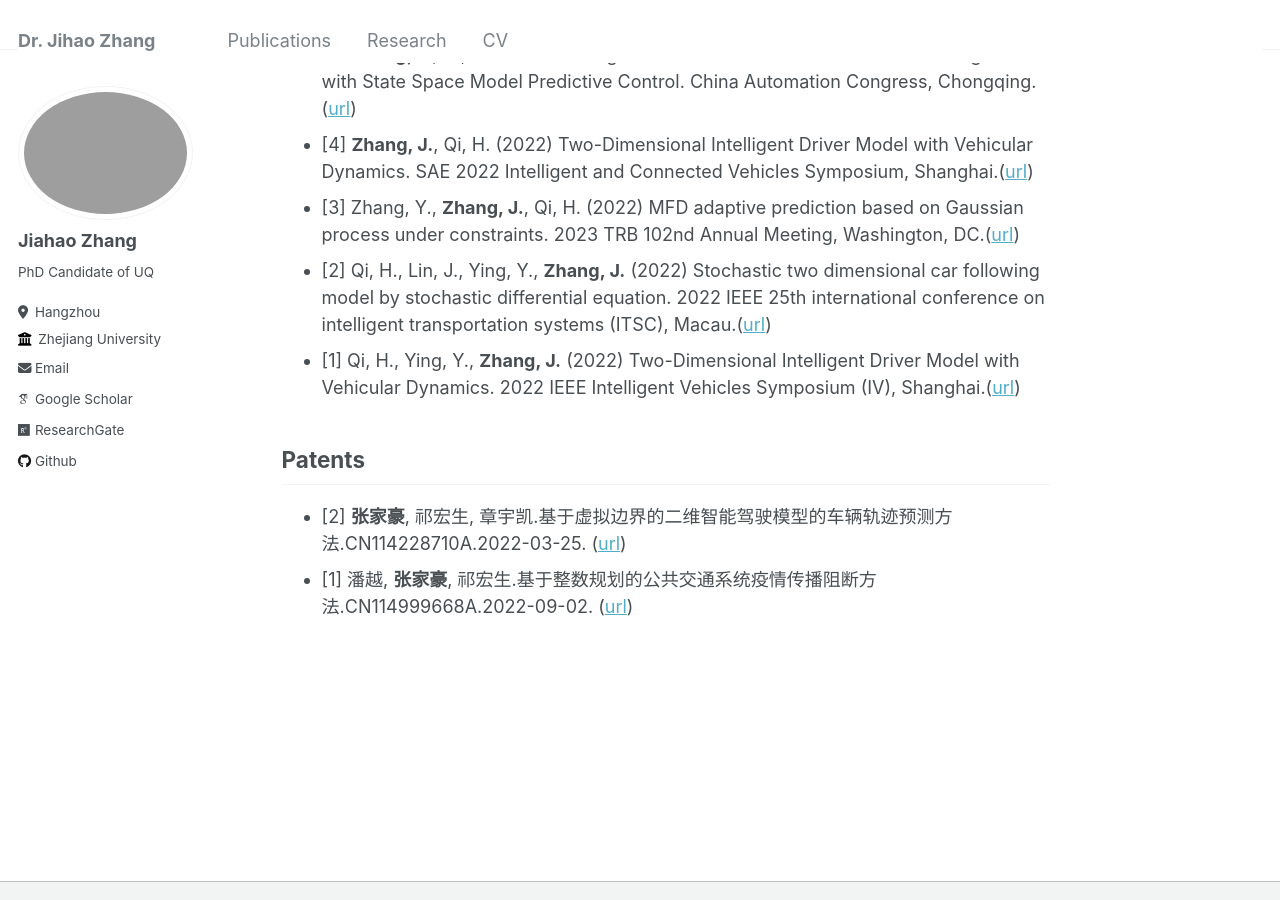
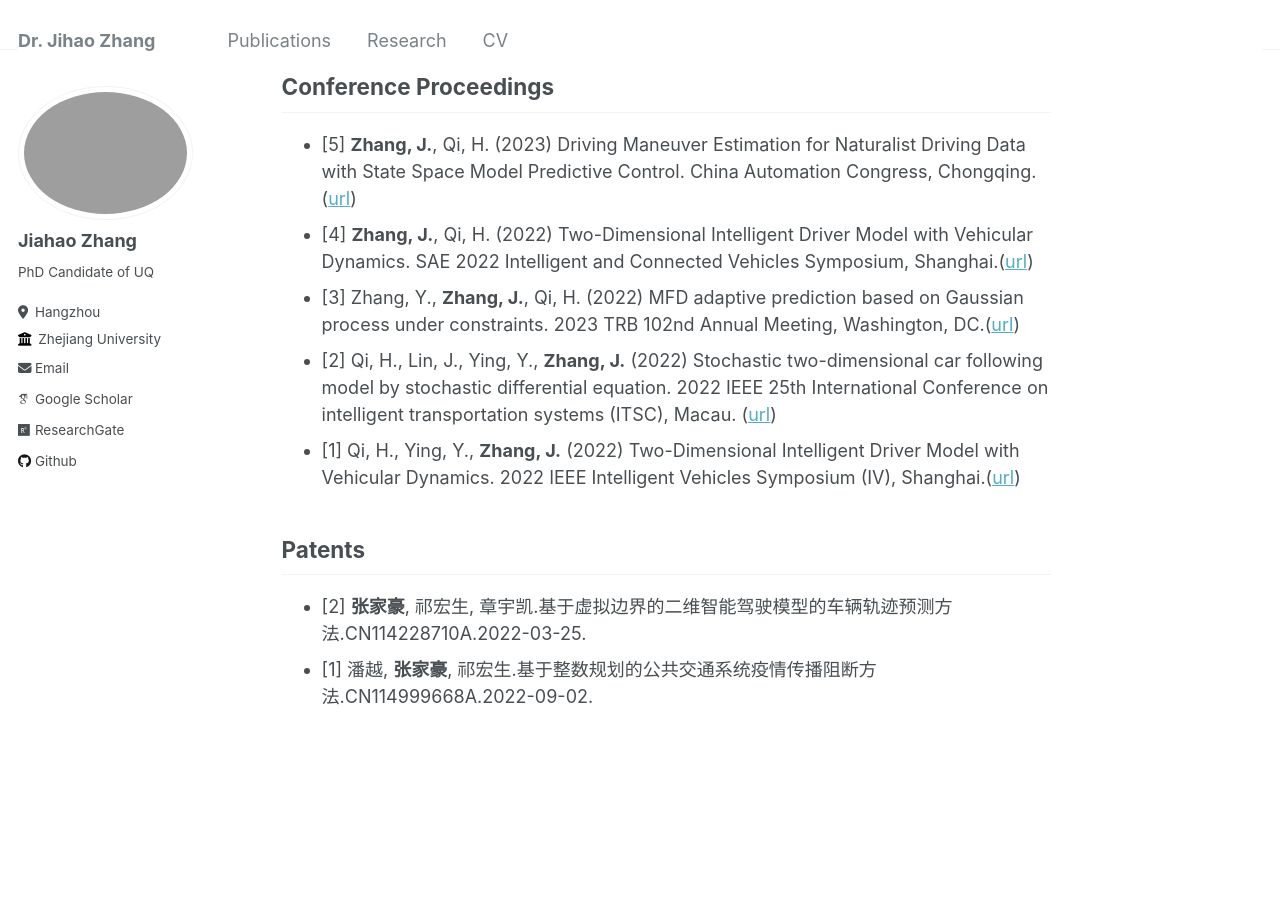
Before and after one commit to zhangjiahao2024/zhangjiahao.github.io, a Jekyll site: the page built from _pages/publications.md, in a window 1280 px wide and 900 px high, scrolled down 967 px. Built offline with Jekyll 4.4.1, drawn with Linux system fonts in a browser that asks for light colours; some web fonts are replaced; some of the changed text lies outside the part shown.

Commit message:
Update publications.md

```diff
--- a/_pages/publications.md
+++ b/_pages/publications.md
@@ -33,11 +34,11 @@ Conference Proceedings
 * [5] **Zhang, J.**, Qi, H. (2023) Driving Maneuver Estimation for Naturalist Driving Data with State Space Model Predictive Control. China Automation Congress, Chongqing. ([url](https://doi.org/10.1109/CAC59555.2023.10450846))
 * [4] **Zhang, J.**, Qi, H. (2022) Two-Dimensional Intelligent Driver Model with Vehicular Dynamics. SAE 2022 Intelligent and Connected Vehicles Symposium, Shanghai.([url](https://www.sae.org/publications/technical-papers/content/2022-01-7088/))
 * [3] Zhang, Y., **Zhang, J.**, Qi, H. (2022) MFD adaptive prediction based on Gaussian process under constraints. 2023 TRB 102nd Annual Meeting, Washington, DC.([url](https://www.researchgate.net/publication/364777558_MFD_adaptive_prediction_based_on_Gaussian_process_under_constraints))
-* [2] Qi, H., Lin, J., Ying, Y., **Zhang, J.** (2022) Stochastic two dimensional car following model by stochastic differential equation. 2022 IEEE 25th international conference on intelligent transportation systems (ITSC), Macau.([url](https://ieeexplore.ieee.org/abstract/document/9921829))
+* [2] Qi, H., Lin, J., Ying, Y., **Zhang, J.** (2022) Stochastic two-dimensional car following model by stochastic differential equation. 2022 IEEE 25th International Conference on intelligent transportation systems (ITSC), Macau. ([url](https://ieeexplore.ieee.org/abstract/document/9921829))
 * [1] Qi, H., Ying, Y., **Zhang, J.** (2022) Two-Dimensional Intelligent Driver Model with Vehicular Dynamics. 2022 IEEE Intelligent Vehicles Symposium (IV), Shanghai.([url](https://ieeexplore.ieee.org/abstract/document/9827388))
 
 
 Patents
 -------
-* [2] **张家豪**, 祁宏生, 章宇凯.基于虚拟边界的二维智能驾驶模型的车辆轨迹预测方法.CN114228710A.2022-03-25. ([url](https://kns.cnki.net/kcms2/article/abstract?v=8C_-cGYG31Ftt0ibJovXYK5MSqlwI3-5iyBAiAok-3-gdLM9gxeud914pQz4O-lP6UZPbFOJPYdGADXLwWHWDFpcGz8iCoZZOyUHte8HXh8qgfgltFsYndrzIRO3J5HZOxNp8YnZhUE=&uniplatform=NZKPT&language=CHS))
-* [1] 潘越, **张家豪**, 祁宏生.基于整数规划的公共交通系统疫情传播阻断方法.CN114999668A.2022-09-02. ([url](https://kns.cnki.net/kcms2/article/abstract?v=8C_-cGYG31El1hyMbOwcsxsyXRVhFNgWKhUhYYAdAAiva3t9GkIK068HjkZVxQsDTqaxet7DIiL7hSAQb8nBBTkooF9huWPkZLa1kq7QEaG8XXDjgOEgfLpILAbiVUvMV3fN_7DXzUY=&uniplatform=NZKPT&language=CHS))
+* [2] **张家豪**, 祁宏生, 章宇凯.基于虚拟边界的二维智能驾驶模型的车辆轨迹预测方法.CN114228710A.2022-03-25.
+* [1] 潘越, **张家豪**, 祁宏生.基于整数规划的公共交通系统疫情传播阻断方法.CN114999668A.2022-09-02.
```
Also changed, not shown: other parts of _pages/publications.md (+3 -2 lines).
